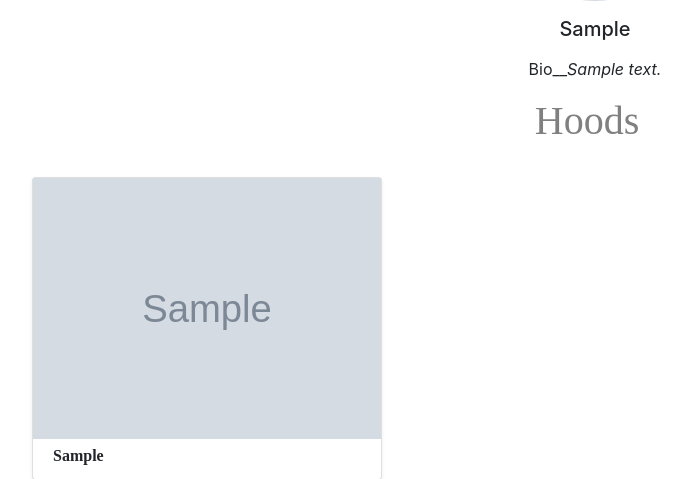
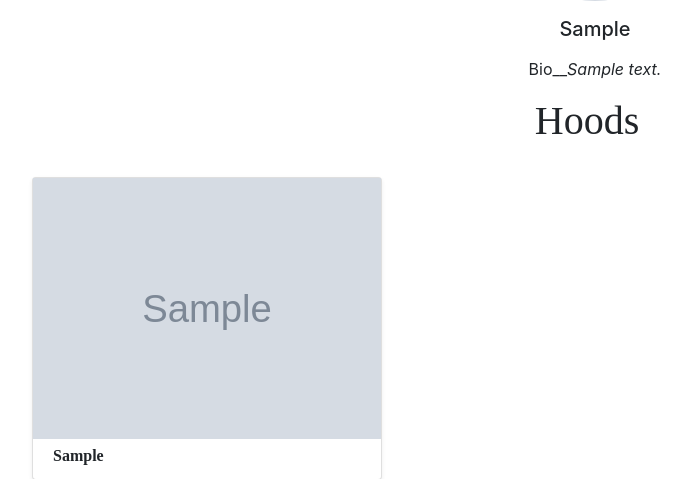
Before and after one commit to UMUTONIRitha/Hood, a Django app: page /myprofile in a window 1280 px wide. Shown: the part 381-860 px from the top of the page, without its empty margins (53-741 px from the left). Run offline with Django 3.2, Linux system fonts and the light colour scheme; a user stored in the database is signed in; tables that the repository leaves empty hold one stand-in row (values such as "Sample post"); grey boxes marked "Sample" are stand-in pictures; some libraries are stand-ins or nearby versions; some web fonts are replaced.

Commit message:
add changes

```diff
--- a/hood/templates/profile.html
+++ b/hood/templates/profile.html
@@ -19,7 +19,7 @@
     </div>
 </div>
 <div class="container">
-    <h1 class="text-center" style="color: grey;font-family: 'Times New Roman', Times, serif;"> Hoods</h1>
+    <h1 class="text-center" style="font-family: 'Times New Roman', Times, serif;"> Hoods</h1>
     <br>
     <div class="row">
         {% for user in my_hoods %}
```
